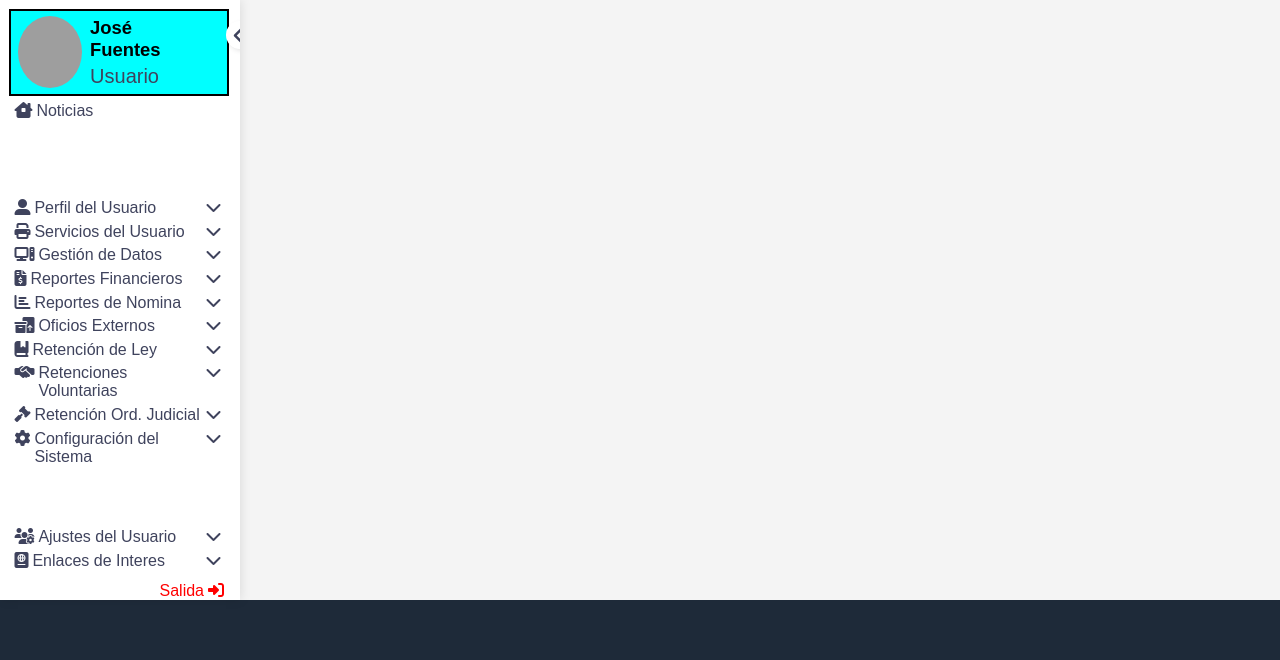
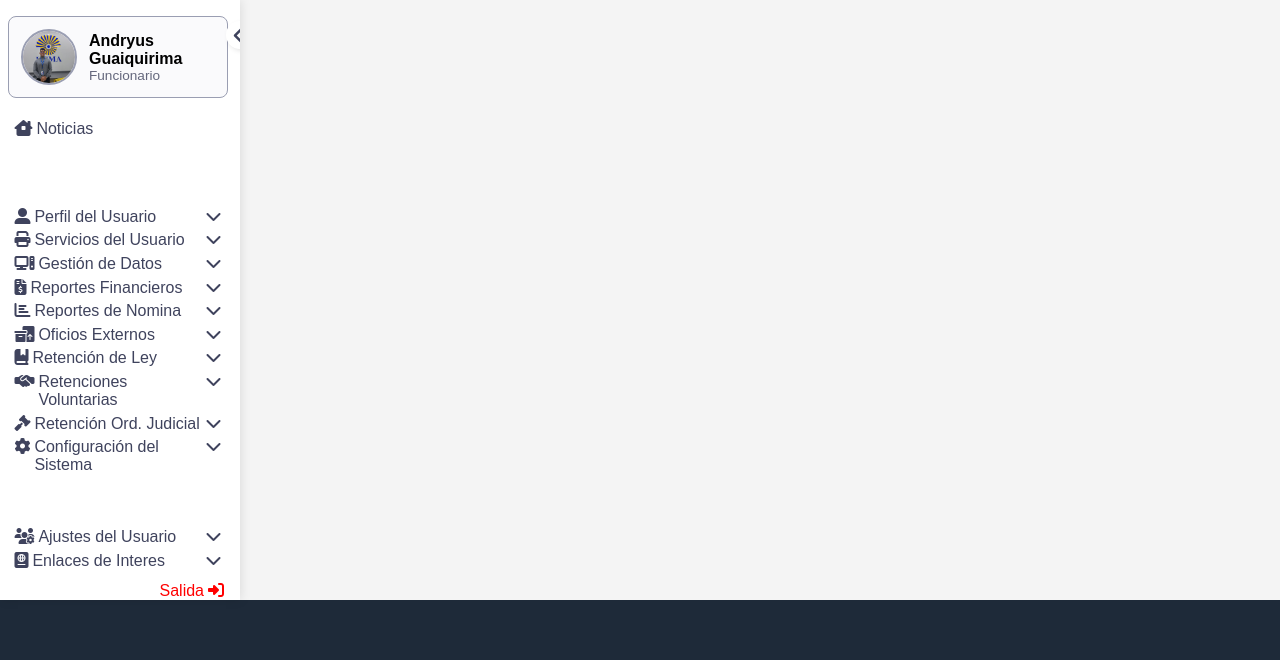
Before and after one commit to AndryusDev/sistema_recibos, a Django app: page /menu/ in a window 1280 px wide. Shown: the part 145-805 px from the top of the page. Run offline with Django 5.2, Linux system fonts and the light colour scheme; grey boxes are pictures that could not be loaded.

Commit message:
arreglando bloque de usuario en el sidebar

```diff
--- a/login/static/css/styles_sidebar.css
+++ b/login/static/css/styles_sidebar.css
@@ -168,25 +168,25 @@
     font-weight: 450;
 }
 
-/* Atributos de los Sub-Menu*/
+/* ----------- Submenús ----------- */
 .sub-menu {
     height: 0;
-    transition: all 0.3s ease;
     overflow: hidden;
+    transition: height 0.3s ease;
+    padding-left: 0.5rem;
 }
 
-.sub-menu-link{
-    flex: 2px;
-    margin-left: 1.35rem;
-    padding: 0.15rem 0.15rem;
-    font-size: 9;
-    font-weight: 450;
-    line-height: 1.25rem;
-    color:var(--color-text-secondary);
+.sub-menu-link {
+    display: block;
+    padding: 0.5rem 1rem 0.5rem 2.5rem;
+    font-size: 0.9rem;
+    color: var(--color-text-secondary);
     text-decoration: none;
     border-radius: 0.25rem;
+    transition: all 0.2s ease;
+    position: relative;
 }
-
+/* No lo cambie*/
 .sub-menu::before {
     content:"";
     position: absolute;
@@ -196,53 +196,45 @@
     background-color: var(--color-border);
 }
 
+/* ----------- Sección de Usuario ----------- */
 .user {
-    border: 2px solid rgb(0, 0, 0);
-    width: 100%;
-    display: flex;
-    flex-direction: column;
-    gap: 0.7rem;
-    padding-left: 0.455rem;
-    overflow: hidden;
-    margin: 0.05rem;
-    background-color: aqua;
+    padding: 0.75rem;
+    margin: 0.5rem 0 1rem;
+    background-color: var(--user-bg-color);
+    border-radius: 0.5rem;
+    border: 1px solid var(--color-border);
 }
 
 .user-img {
     display: flex;
-    margin: 0 0.7 0 0.35rem;
+    align-items: center;
+    gap: 0.75rem;
 }
 
-.user-img img{
-    width: 4rem;
-    height: 4.5rem;
+.user-img img {
+    width: 3.5rem;
+    height: 3.5rem;
     object-fit: cover;
     border-radius: 50%;
-    margin-top: 0.35rem;
-    margin-bottom: 0.35rem;
+    border: 2px solid var(--color-border);
 }
 
 .user-data {
     display: flex;
     flex-direction: column;
-    justify-content: center;
-    overflow: hidden;
-    white-space: nowrap;
 }
 
 .firstname,
 .firstapell {
-    font-size: 1.15rem;
+    font-size: 1rem;
     font-weight: 600;
     color: var(--color-text-primary);
-    margin-left: 0.5rem;
 }
 
 .lvlsecurity {
-    font-size: 1.25rem;
+    font-size: 0.85rem;
     color: var(--color-text-secondary);
-    margin-top: 0.25rem;
-    margin-left: 0.5rem;
+    opacity: 0.8;
 }
 
 .menu-exit{
--- a/login/templates/menu_principal/sidebar.html
+++ b/login/templates/menu_principal/sidebar.html
@@ -6,11 +6,11 @@
         </div>
         <div class="user">
             <div class="user-img">
-                <img src="/static/usersphotos/V11418748.jpg" alt="user">
+                <img src="/static/image/perfil_andryus.jpeg" alt="user">
                 <div class="user-data">
-                    <span class="firstname">José</span>
-                    <span class="firstapell">Fuentes</span>
-                    <span class="lvlsecurity">Usuario</span>
+                    <span class="firstname">Andryus</span>
+                    <span class="firstapell">Guaiquirima</span>
+                    <span class="lvlsecurity">Funcionario</span>
                 </div>
             </div>
         </div>
```
Also changed, not shown: login/static/image/perfil_andryus.jpeg (added).
